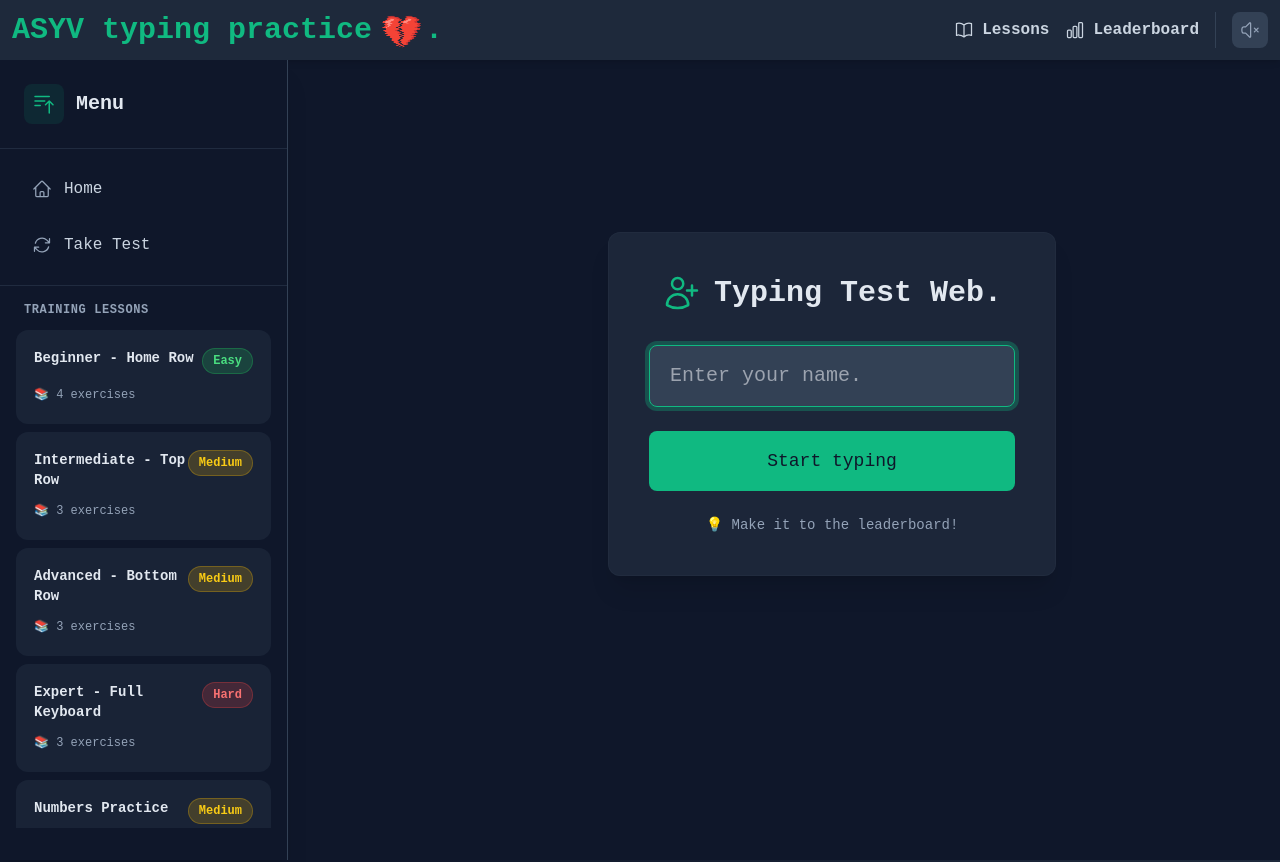
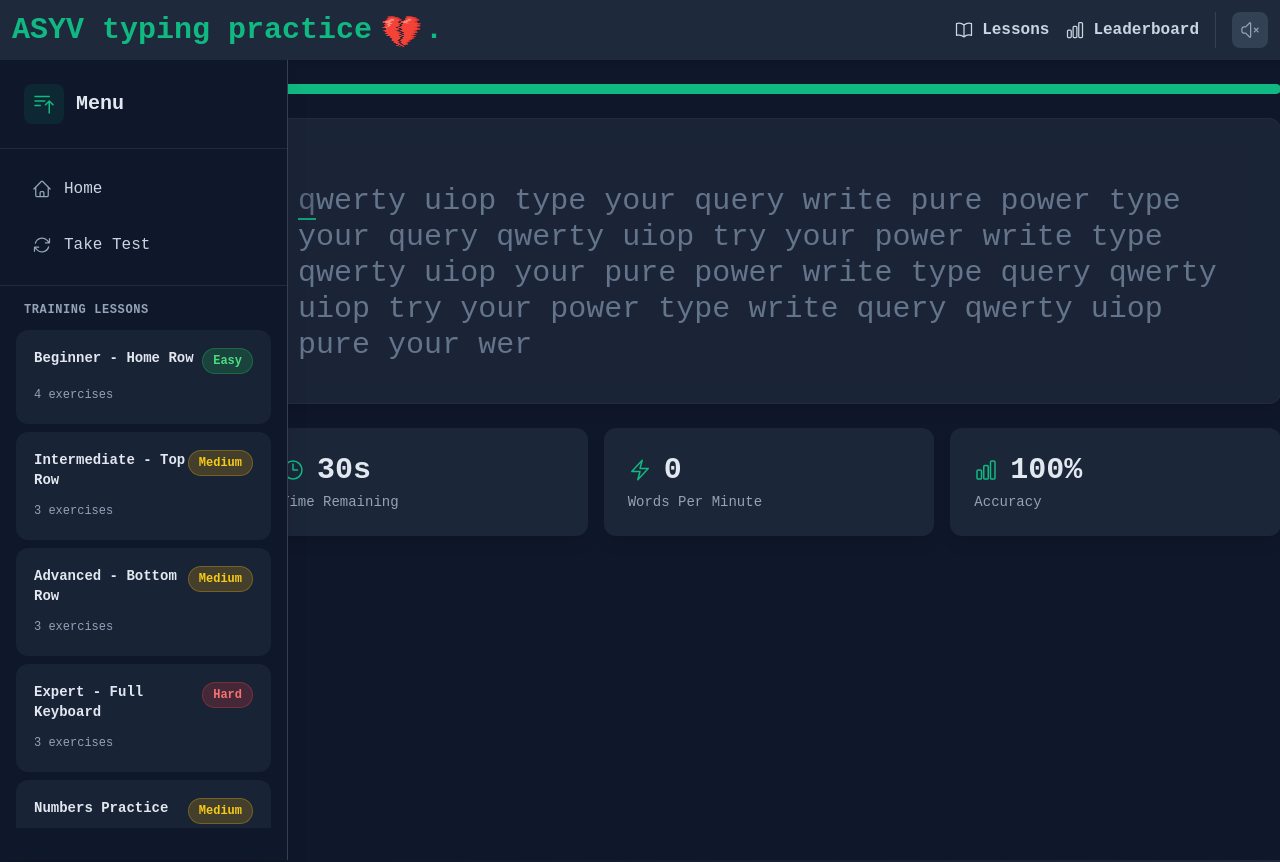
Before and after one commit to konniemavibes/typist-, a Next.js app: page /Study in a window 1280 px wide. Shown: the top 862 px of the page. Built offline with nearby package versions, Linux system fonts and the light colour scheme.

Commit message:
change is lesson page in db

```diff
--- a/app/Study/page.js
+++ b/app/Study/page.js
@@ -1,27 +1,21 @@
 "use client";
 
 import { useState, useEffect, useCallback, useRef } from "react";
-
 
 import {
   ClockIcon,
   BoltIcon,
   ChartBarIcon,
   ArrowPathIcon,
-  UserPlusIcon,
   Bars3Icon,
   XMarkIcon,
   HomeIcon,
-  BookOpenIcon,
-
-  BarsArrowUpIcon
+  BarsArrowUpIcon,
+  ArrowRightCircleIcon
 } from "@heroicons/react/24/outline";
 
 import { MobileKeyboard } from '../components/MobileKeyboard';
 import { useRouter } from 'next/navigation';
-
-
-
 
 // Lessons data structure
 const lessons = [
@@ -127,8 +121,7 @@ const ActionButton = ({ children, onClick, icon, variant = "primary", className
 export default function ProfessionalTypingLab() {
   const [input, setInput] = useState("");
   const [sentence, setSentence] = useState("");
-  const [username, setUsername] = useState('');
-  const [gameState, setGameState] = useState('loading');
+  const [gameState, setGameState] = useState('playing'); // Start directly in playing state
   const [stats, setStats] = useState({
     wpm: 0,
     accuracy: 100,
@@ -136,7 +129,6 @@ export default function ProfessionalTypingLab() {
     initialTime: 30
   });
   const [isMobile, setIsMobile] = useState(false);
-  const [submitError, setSubmitError] = useState("");
   const [theme, setTheme] = useState("dark");
   const [sidebarOpen, setSidebarOpen] = useState(false);
   const [selectedLesson, setSelectedLesson] = useState(null);
@@ -153,22 +145,14 @@ export default function ProfessionalTypingLab() {
 
   useEffect(() => {
     audioRef.current = new Audio('https://www.soundjay.com/buttons/beep-01a.mp3');
-    const savedUsername = localStorage.getItem('typingUsername');
-    if (savedUsername) {
-      setUsername(savedUsername);
+    // No username required - start directly
     setGameState('playing');
-    } else {
-      setGameState('username');
-    }
   }, []);
 
-
-  //random lesson sentence generator for lesson selected
   const generateSentence = useCallback(() => {
     if (selectedLesson) {
       return selectedLesson.sentences[currentSentenceIndex];
     }
-  // If no lesson is selected, use a random lesson's first sentence
     const crypto = window.crypto || window.msCrypto;
     const values = new Uint32Array(1);
     crypto.getRandomValues(values);
@@ -236,26 +220,9 @@ export default function ProfessionalTypingLab() {
       time: 0
     }));
 
-    try {
-      const response = await fetch('/api/scores', {
-        method: 'POST',
-        headers: { 'Content-Type': 'application/json' },
-        body: JSON.stringify({
-          name: username.trim(),
-          wpm: finalWpm,
-          accuracy: finalAccuracy,
-          rawWpm: finalWpm,
-        }),
-      });
-
-      if (!response.ok) throw new Error('Score submission failed');
-      setSubmitError('');
-    } catch (error) {
-      setSubmitError(error.message);
-    }
-
+    // NO DATABASE SUBMISSION - Just show results
     setGameState("results");
-  }, [username]);
+  }, []);
 
   const startTimer = useCallback(() => {
     if (!timerStartedRef.current) {
@@ -319,7 +286,8 @@ export default function ProfessionalTypingLab() {
       accuracy
     }));
 
-    if (newInput === sentence && !hasSubmittedRef.current) {
+     // CHANGE THIS LINE - End when they reach sentence length
+  if (newInput.length >= sentence.length && !hasSubmittedRef.current) {
     endGame();
   }
   }, [sentence, endGame, startTimer, input.length, gameState, stats.time]);
@@ -341,28 +309,11 @@ export default function ProfessionalTypingLab() {
     };
   }, []);
 
-  const handleUsernameSubmit = (e) => {
-    e.preventDefault();
-    if (username.trim().length < 2) {
-      setSubmitError('Please enter a name with at least 2 characters');
-      return;
-    }
-    localStorage.setItem('typingUsername', username.trim());
-    startGame();
-  };
-
-  const resetUsername = () => {
-    localStorage.removeItem('typingUsername');
-    setGameState('username');
-  };
-
   const handleLessonSelect = (lesson) => {
     if (selectedLesson?.id === lesson.id) {
-      // If clicking the same lesson, cycle to next sentence
       const nextIndex = (currentSentenceIndex + 1) % lesson.sentences.length;
       setCurrentSentenceIndex(nextIndex);
     } else {
-      // If selecting a new lesson, start from first sentence
       setSelectedLesson(lesson);
       setCurrentSentenceIndex(0);
     }
@@ -372,16 +323,11 @@ export default function ProfessionalTypingLab() {
 
   const progressPercentage = (stats.time / stats.initialTime) * 100;
 
-//function to handle starting a new test
   const router = useRouter();
   const handleStartNewTest = () => {
     router.push('/');
   };
-//end of function new test
 
-
-  // Sidebar Component
-// Sidebar Component
   const Sidebar = () => (
     <>
       {sidebarOpen && (
@@ -392,14 +338,13 @@ export default function ProfessionalTypingLab() {
       )}
 
       <div className={`
-        fixed top-17  left-0 h-screen w-72 font-mono font-bold flex flex-col
+        fixed top-17 left-0 h-screen w-72 font-mono font-bold flex flex-col
         ${theme === 'dark' ? 'bg-slate-900' : 'bg-white'}
         border-r ${theme === 'dark' ? 'border-slate-700' : 'border-slate-200'}
         transform transition-transform duration-300 ease-in-out z-50
         ${sidebarOpen ? 'translate-x-0' : '-translate-x-full'}
         lg:translate-x-0 shadow-xl
       `}>
-        {/* Header - Fixed */}
         <div className="flex-shrink-0 p-6 border-b border-slate-700/50">
           <div className="flex items-center justify-between">
             <div className="flex items-center gap-3">
@@ -419,20 +364,16 @@ export default function ProfessionalTypingLab() {
           </div>
         </div>
 
-        {/* Navigation - Fixed */}
         <nav className="flex-shrink-0 p-4 space-y-2 border-b border-slate-700/50">
           <button
             onClick={() => {
-              setSelectedLesson(null);
-              setSidebarOpen(false);
-              setGameState('username');
+              router.push('/');
             }}
-            className={`w-full  flex items-center gap-3 px-4 py-3 rounded-xl ${theme === 'dark' ? 'text-slate-300 hover:bg-slate-700/50' : 'text-slate-700 hover:bg-slate-100'} transition-all duration-200 group`}
+            className={`w-full flex items-center gap-3 px-4 py-3 rounded-xl ${theme === 'dark' ? 'text-slate-300 hover:bg-slate-700/50' : 'text-slate-700 hover:bg-slate-100'} transition-all duration-200 group`}
           >
             <HomeIcon className="w-5 h-5 text-slate-400 group-hover:text-emerald-500 transition-colors" />
             <span className="font-medium">Home</span>
           </button>
-{/*use links to link from different pages to test not working errorrrrrr*/}
           <button
             onClick={handleStartNewTest}
             className={`w-full flex items-center gap-3 px-4 py-3 rounded-xl ${
@@ -444,10 +385,8 @@ export default function ProfessionalTypingLab() {
             <ArrowPathIcon className="w-5 h-5 text-slate-400 group-hover:text-emerald-500 transition-colors" />
             <span className="font-medium">Take Test</span>
           </button>
-
         </nav>
 
-        {/* Lessons Section - Scrollable */}
         <div className="flex-1 overflow-y-auto p-4 mb-8" style={{ scrollBehavior: 'smooth' }}>
           <h3 className={`text-xs font-bold ${theme === 'dark' ? 'text-slate-400' : 'text-slate-600'} uppercase tracking-wider mb-3 px-2`}>
             Training Lessons
@@ -482,8 +421,8 @@ export default function ProfessionalTypingLab() {
                 </div>
                 <span className={`text-xs ${theme === 'dark' ? 'text-slate-400' : 'text-slate-600'} font-medium`}>
                   {selectedLesson?.id === lesson.id
-                    ? `📝 Exercise ${currentSentenceIndex + 1}/${lesson.sentences.length}`
-                    : `📚 ${lesson.sentences.length} exercises`}
+                    ? ` Exercise ${currentSentenceIndex + 1}/${lesson.sentences.length}`
+                    : ` ${lesson.sentences.length} exercises`}
                 </span>
               </button>
             ))}
@@ -492,14 +431,11 @@ export default function ProfessionalTypingLab() {
       </div>
     </>
   );
-//side bar end
 
-//line 478 control the x overflow of the whole page
   return (
     <div className={`min-h-screen overflow-x-hidden ${theme === 'dark' ? 'bg-slate-900' : 'bg-slate-50'} transition-colors duration-300`}>
       <Sidebar />
 
-      {/* Hamburger Menu Button */}
       <button
         onClick={() => setSidebarOpen(true)}
         className={`fixed mt-6 left-4 z-30 lg:hidden p-2 rounded-lg ${theme === 'dark' ? 'bg-slate-800 text-slate-200' : 'bg-white text-slate-800'} border ${theme === 'dark' ? 'border-slate-700' : 'border-slate-200'} shadow-lg`}
@@ -508,46 +444,6 @@ export default function ProfessionalTypingLab() {
       </button>
 
       <div className="lg:ml-64 container mx-auto px-4 py-6 max-w-6xl">
-        {gameState === "username" && (
-          <div className="text-center animate-fade-in min-h-[80vh] flex items-center justify-center">
-            <div className={`${theme === 'dark' ? 'bg-slate-800/90' : 'bg-white/90'} backdrop-blur-lg rounded-xl p-10 max-w-md w-full mx-auto border border-slate-700/20 shadow-xl`}>
-              <div className="flex items-center justify-center mb-8">
-                <UserPlusIcon className="w-10 h-10 text-emerald-500" />
-                <h1 className={`text-3xl font-mono font-bold ${theme === 'dark' ? 'text-slate-200' : 'text-slate-800'} ml-3`}>
-                  Typing Test Web.
-                </h1>
-              </div>
-              <form onSubmit={handleUsernameSubmit} className="space-y-6">
-                <input
-                  type="text"
-                  value={username}
-                  onChange={(e) => {
-                    setUsername(e.target.value);
-                    setSubmitError('');
-                  }}
-                  className={`w-full px-5 py-4 rounded-lg border ${theme === 'dark' ? 'bg-slate-700 border-slate-600 text-slate-200 focus:ring-emerald-500/30' : 'bg-white border-slate-300 text-slate-800 focus:ring-emerald-500/20'}
-                           focus:outline-none focus:border-emerald-500 focus:ring-4 font-mono text-xl transition duration-200`}
-                  placeholder="Enter your name."
-                  maxLength="20"
-                  autoFocus
-                />
-                {submitError && (
-                  <p className="text-rose-500 text-sm mt-1">{submitError}</p>
-                )}
-                <button
-                  type="submit"
-                  className="w-full bg-emerald-500 hover:bg-emerald-600 text-slate-900 px-6 py-4 rounded-lg font-medium text-lg transition-all transform hover:scale-[1.02] active:scale-[0.98] font-mono"
-                >
-                  Start typing
-                </button>
-              </form>
-              <p className={`mt-6 font-mono text-sm ${theme === 'dark' ? 'text-slate-400' : 'text-slate-600'}`}>
-                💡 Make it to the leaderboard!
-              </p>
-            </div>
-          </div>
-        )}
-
         {gameState === "playing" && (
           <div className="space-y-6 animate-fade-in max-w-5xl mx-auto">
             {selectedLesson && (
@@ -573,7 +469,6 @@ export default function ProfessionalTypingLab() {
               </div>
             )}
 
-            {/* Progress Bar */}
             <div className="w-full bg-slate-700/50 rounded-full h-2.5 mb-4">
               <div
                 className="bg-emerald-500 h-2.5 rounded-full transition-all duration-300 ease-out"
@@ -651,15 +546,6 @@ export default function ProfessionalTypingLab() {
               />
             </div>
 
-            <div className="text-center mt-8">
-              <button
-                onClick={resetUsername}
-                className={`text-sm ${theme === 'dark' ? 'text-slate-500 hover:text-slate-400' : 'text-slate-500 hover:text-slate-700'} underline font-mono transition-colors duration-200`}
-              >
-                Change username
-              </button>
-            </div>
-
             {isMobile && (
               <div className={`fixed bottom-0 left-0 right-0 ${theme === 'dark' ? 'bg-slate-800/95' : 'bg-white/95'} backdrop-blur-lg border-t ${theme === 'dark' ? 'border-slate-700' : 'border-slate-200'} p-3 pb-4`}>
                 <MobileKeyboard
@@ -678,19 +564,20 @@ export default function ProfessionalTypingLab() {
             <div className={`${theme === 'dark' ? 'bg-slate-800/90' : 'bg-white/90'} backdrop-blur-lg rounded-xl p-8 md:p-10 border ${theme === 'dark' ? 'border-slate-700/30' : 'border-slate-200/70'} shadow-xl`}>
               <div className="text-center mb-10">
                 <h2 className={`text-3xl font-mono font-bold ${theme === 'dark' ? 'text-slate-200' : 'text-slate-800'} mb-3`}>
-                  {username}'s Results
+                  Practice Results
                 </h2>
                 <p className={`text-lg ${theme === 'dark' ? 'text-slate-400' : 'text-slate-600'}`}>
-                  Great job on completing the typing test!
+                  Great job on completing the lesson!
                 </p>
                 {selectedLesson && (
                   <p className={`text-sm mt-2 ${theme === 'dark' ? 'text-emerald-400' : 'text-emerald-600'}`}>
                     Lesson: {selectedLesson.title}
                   </p>
                 )}
+
               </div>
 
-              <div className="grid grid-cols-2 md:grid-cols-3 gap-6 mb-10 w-full ml-40 font-mono">
+              <div className="grid grid-cols-2 gap-6 mb-10 max-w-2xl mx-auto font-mono">
                 <StatPanel
                   value={stats.wpm}
                   label="Words Per Minute"
@@ -716,11 +603,12 @@ export default function ProfessionalTypingLab() {
                   Try Again
                 </ActionButton>
                 <ActionButton
-                  onClick={resetUsername}
+                  onClick={() => router.push('/')}
+                  icon={<ArrowRightCircleIcon  className="w-5 h-5" />}
                   variant="secondary"
                   className="text-lg px-8 py-4"
                 >
-                  Change Username
+                  Take Test
                 </ActionButton>
               </div>
 
@@ -732,8 +620,9 @@ export default function ProfessionalTypingLab() {
                       startGame();
                     }}
                     className="text-emerald-400 hover:text-emerald-300 underline font-mono"
+
                   >
-                    Next Exercise →
+                    Next Exercise ⮞
                   </button>
                 </div>
               )}
--- a/app/components/TypingTest.jsx
+++ b/app/components/TypingTest.jsx
@@ -307,7 +307,7 @@ export default function ProfessionalTypingLab() {
                   }}
                   className={`w-full px-5 py-4 rounded-lg border ${theme === 'dark' ? 'bg-slate-700 border-slate-600 text-slate-200 focus:ring-emerald-500/30' : 'bg-white border-slate-300 text-slate-800 focus:ring-emerald-500/20'}
                            focus:outline-none focus:border-emerald-500 focus:ring-4 font-mono text-xl transition duration-200`}
-                  placeholder="Enter your name."
+                  placeholder="Enter your username"
                   maxLength="20"
                   autoFocus
                 />
@@ -321,7 +321,7 @@ export default function ProfessionalTypingLab() {
                   Start typing
                 </button>
                 <p className={`mt-6 font-mono text-sm ${theme === 'dark' ? 'text-slate-400' : 'text-slate-600'}`}>
-                💡 Make it to the leaderboard!
+                ☝ Always use one username, no duplication!
               </p>
               </form>
             </div>
```
Also changed, not shown: app/constants/sentences.js (+22 -6 lines). Lines whose indentation alone changed are shown as unchanged.
